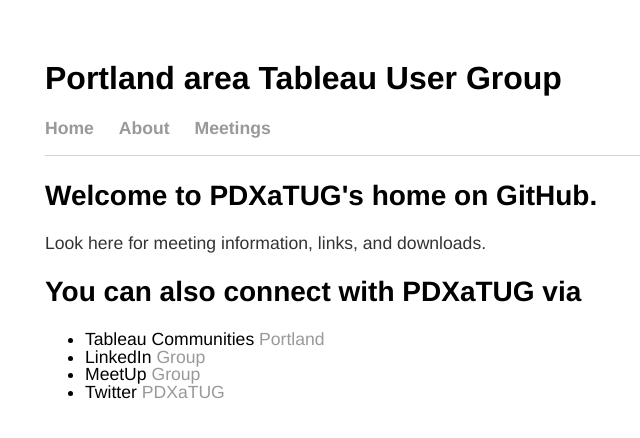
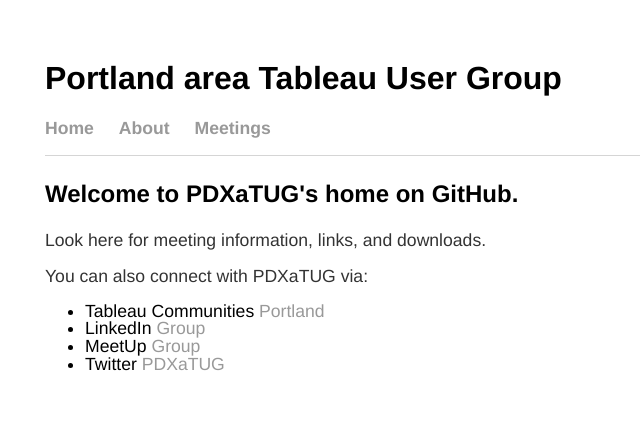
Before and after one commit to PDXaTUG/PDXaTUG.github.io, a Jekyll site: the page built from index.html, in a window 1280 px wide. Shown: the top 438 px of the page, without its empty margins (147-787 px from the left). Built offline with Jekyll 4.4.1, drawn with Linux system fonts in a browser that asks for light colours.

Commit message:
edit title proportions

```diff
--- a/index.html
+++ b/index.html
@@ -3,11 +3,11 @@ layout: default
 title: Portland area Tableau User Group</title>
 ---
 
-<h2>Welcome to PDXaTUG's home on GitHub.</h2>
+<h3>Welcome to PDXaTUG's home on GitHub.</h3>
 
 <p>Look here for meeting information, links, and downloads.</p>
 
-<h2>You can also connect with PDXaTUG via</h2>
+<p>You can also connect with PDXaTUG via:</p>
 
 <ul>
 <li>Tableau Communities <a href="https://community.tableau.com/groups/portland">Portland</a>
```
